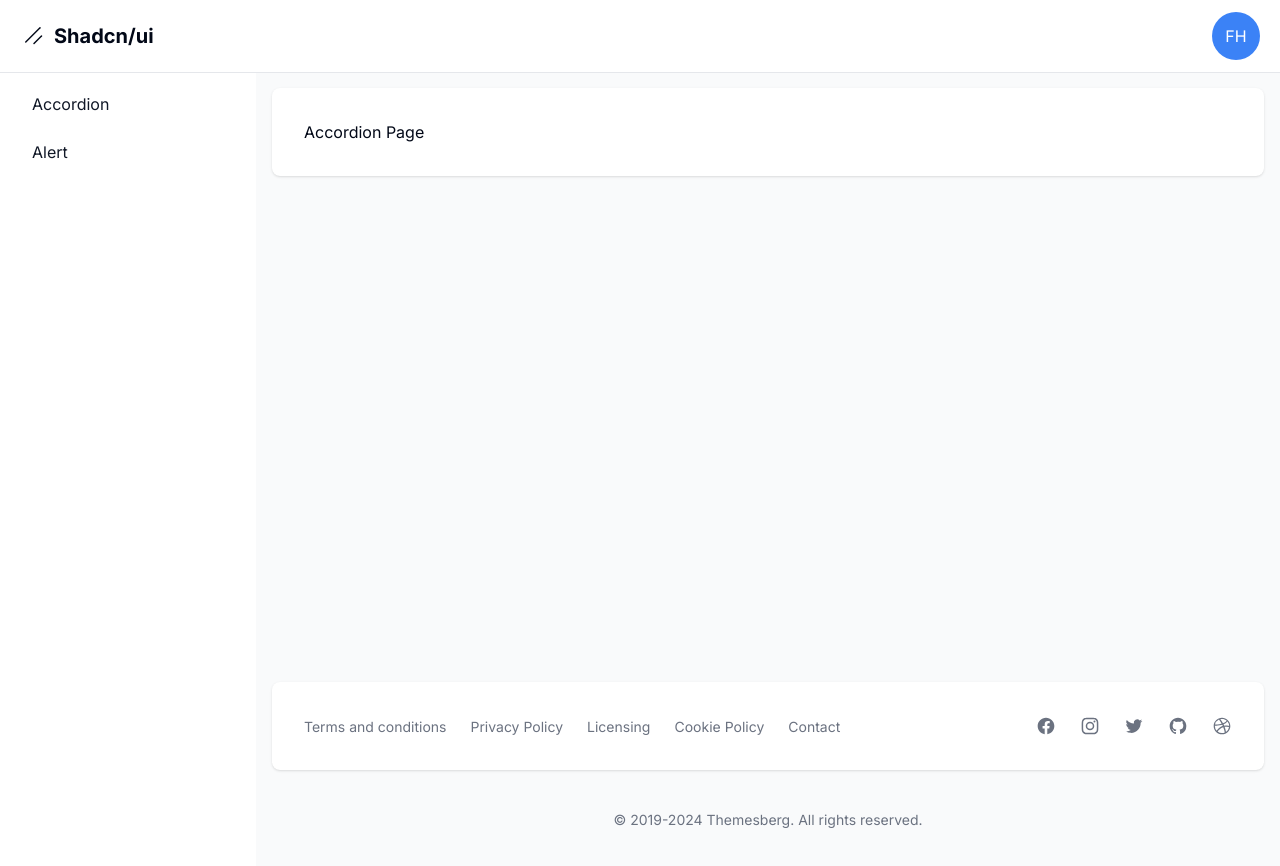
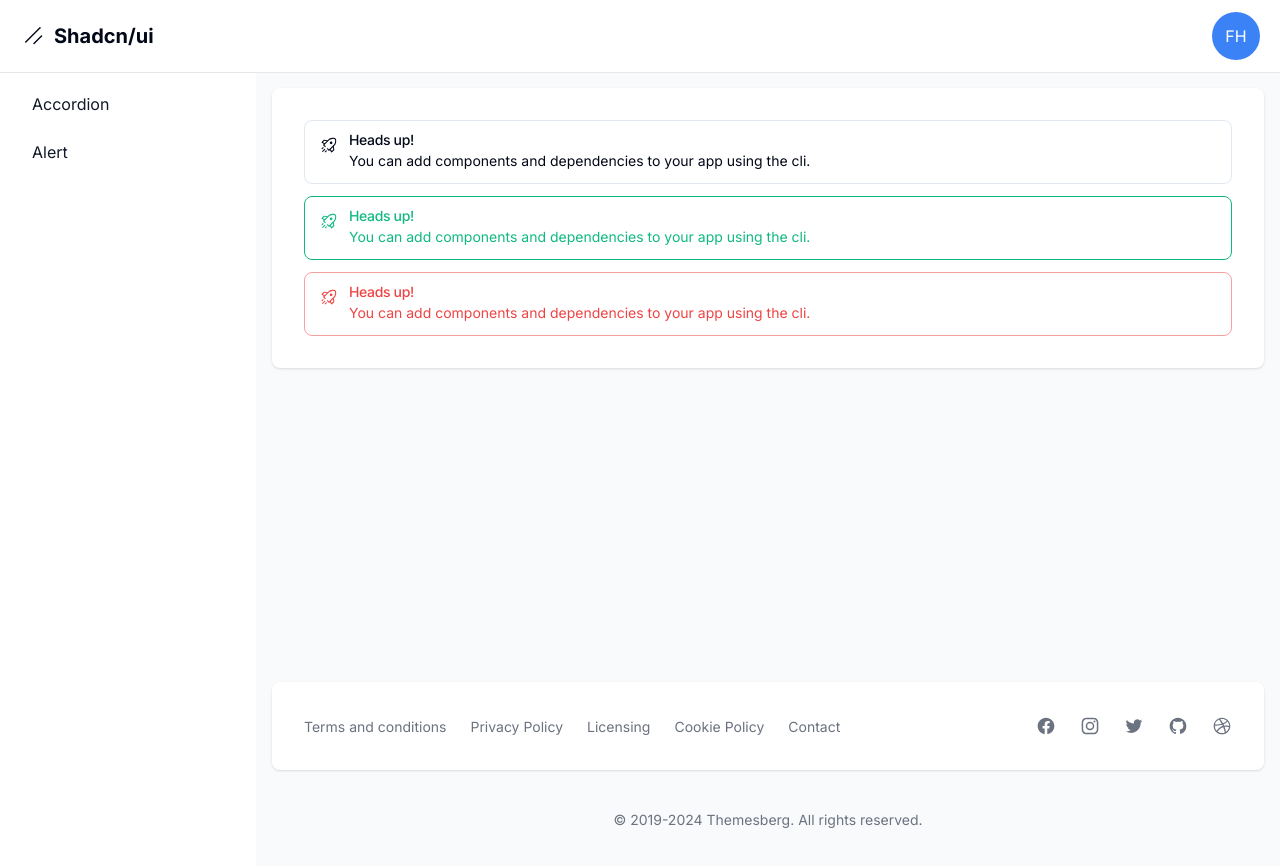
Before and after one commit to Alejoboga20/shadcn-dashboard, a Next.js app: page /dashboard/alert in a window 1280 px wide. Shown: the top 866 px of the page. Built offline with nearby package versions, Linux system fonts and the light colour scheme.

Commit message:
use alert component

```diff
--- a/src/app/dashboard/alert/page.tsx
+++ b/src/app/dashboard/alert/page.tsx
@@ -1,5 +1,34 @@
+import { Alert, AlertTitle, AlertDescription } from "@/components/ui/alert";
+import { RocketIcon } from "@radix-ui/react-icons";
+
 const Page = () => {
-	return <div>Accordion Page</div>;
+  return (
+    <div className="grid gap-3">
+      <Alert>
+        <RocketIcon className="h-4 w-4" />
+        <AlertTitle>Heads up!</AlertTitle>
+        <AlertDescription>
+          You can add components and dependencies to your app using the cli.
+        </AlertDescription>
+      </Alert>
+
+      <Alert variant="success">
+        <RocketIcon className="h-4 w-4" />
+        <AlertTitle>Heads up!</AlertTitle>
+        <AlertDescription>
+          You can add components and dependencies to your app using the cli.
+        </AlertDescription>
+      </Alert>
+
+      <Alert variant="destructive">
+        <RocketIcon className="h-4 w-4" />
+        <AlertTitle>Heads up!</AlertTitle>
+        <AlertDescription>
+          You can add components and dependencies to your app using the cli.
+        </AlertDescription>
+      </Alert>
+    </div>
+  );
 };
 
 export default Page;
--- /dev/null
+++ b/src/components/ui/alert.tsx
@@ -0,0 +1,61 @@
+import * as React from "react";
+import { cva, type VariantProps } from "class-variance-authority";
+
+import { cn } from "@/lib/utils";
+
+const alertVariants = cva(
+  "relative w-full rounded-lg border px-4 py-3 text-sm [&>svg+div]:translate-y-[-3px] [&>svg]:absolute [&>svg]:left-4 [&>svg]:top-4 [&>svg]:text-foreground [&>svg~*]:pl-7",
+  {
+    variants: {
+      variant: {
+        default: "bg-background text-foreground",
+        success:
+          "border-emerald-500 text-emerald-500 dark:border-emerald-500 [&>svg]:text-success",
+        destructive:
+          "border-destructive/50 text-destructive dark:border-destructive [&>svg]:text-destructive",
+      },
+    },
+    defaultVariants: {
+      variant: "default",
+    },
+  },
+);
+
+const Alert = React.forwardRef<
+  HTMLDivElement,
+  React.HTMLAttributes<HTMLDivElement> & VariantProps<typeof alertVariants>
+>(({ className, variant, ...props }, ref) => (
+  <div
+    ref={ref}
+    role="alert"
+    className={cn(alertVariants({ variant }), className)}
+    {...props}
+  />
+));
+Alert.displayName = "Alert";
+
+const AlertTitle = React.forwardRef<
+  HTMLParagraphElement,
+  React.HTMLAttributes<HTMLHeadingElement>
+>(({ className, ...props }, ref) => (
+  <h5
+    ref={ref}
+    className={cn("mb-1 font-medium leading-none tracking-tight", className)}
+    {...props}
+  />
+));
+AlertTitle.displayName = "AlertTitle";
+
+const AlertDescription = React.forwardRef<
+  HTMLParagraphElement,
+  React.HTMLAttributes<HTMLParagraphElement>
+>(({ className, ...props }, ref) => (
+  <div
+    ref={ref}
+    className={cn("text-sm [&_p]:leading-relaxed", className)}
+    {...props}
+  />
+));
+AlertDescription.displayName = "AlertDescription";
+
+export { Alert, AlertTitle, AlertDescription };
```
